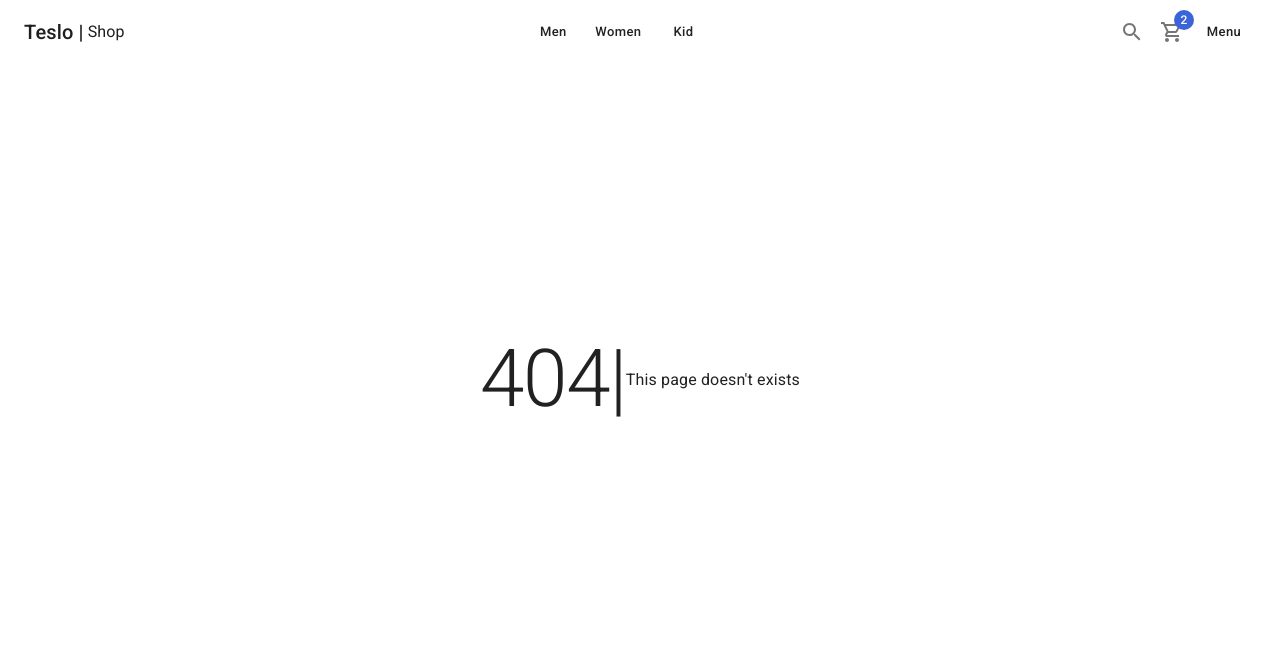
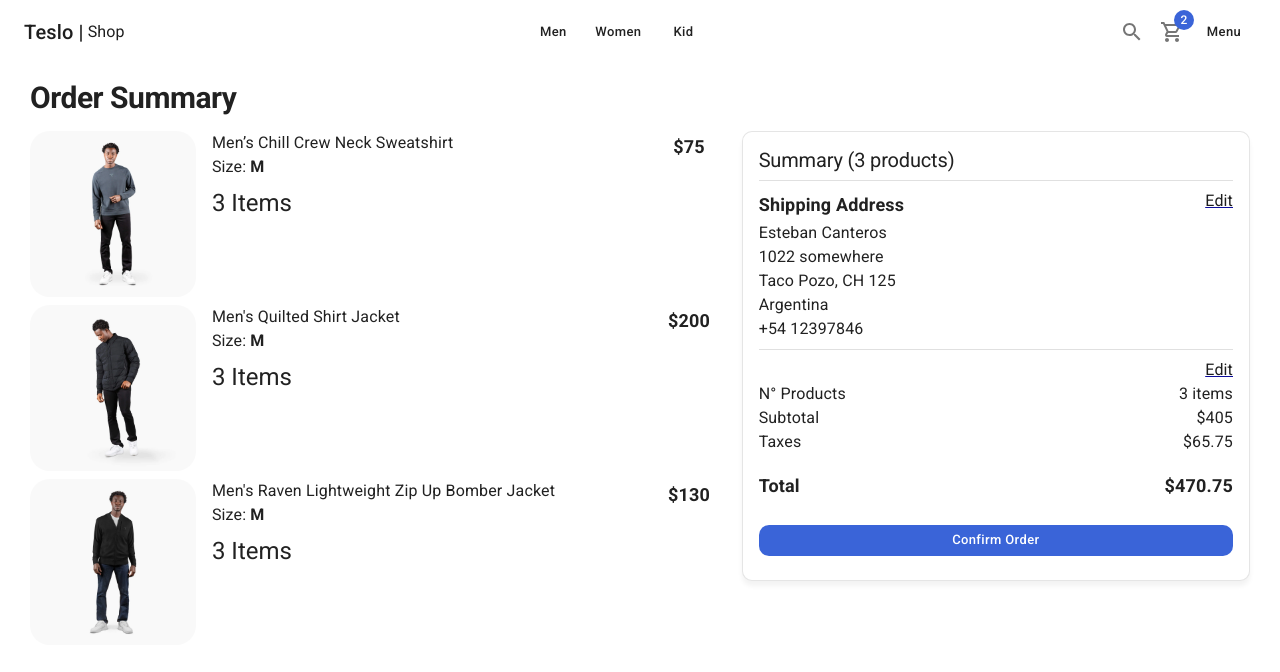
Before and after one commit to eacz/shop-nextjs, a Next.js app: page /checkout/summary in a window 1280 px wide. Before the commit this address had no page. Shown: the top 672 px of the page. Built offline with nearby package versions, Linux system fonts and the light colour scheme.

Commit message:
order summary page

```diff
--- a/src/components/cart/CartList.tsx
+++ b/src/components/cart/CartList.tsx
@@ -20,7 +20,7 @@
               <Link component='span'>
                 <CardActionArea>
                   <CardMedia
-                    image={`products/${product.images[0]}`}
+                    image={`/products/${product.images[0]}`}
                     component='img'
                     sx={{ borderRadius: 5 }}
                   />
@@ -34,7 +34,7 @@
               <Typography variant='body1'>
                 Size: <strong>M</strong>
               </Typography>
-              {editable ? <ItemCounter /> : <Typography variant='h4'>3 Items</Typography>}
+              {editable ? <ItemCounter /> : <Typography sx={{mt: 1}} variant='h5'>3 Items</Typography>}
             </Box>
           </Grid>
           <Grid item xs={2} display='flex' alignItems='center' flexDirection='column'>
--- /dev/null
+++ b/src/pages/checkout/summary.tsx
@@ -0,0 +1,62 @@
+import NextLink from 'next/link'
+import { Box, Button, Card, CardContent, Divider, Grid, Link, Typography } from '@mui/material'
+
+import { ShopLayout } from '@/components/layouts'
+import { CartList, OrderSummary } from '@/components/cart'
+
+const SummaryPage = () => {
+  return (
+    <ShopLayout title='Order Summary' pageDescription='Order Summary'>
+      <Typography variant='h1' component='h1' sx={{mb: 2}}>
+        Order Summary
+      </Typography>
+      <Grid container>
+        <Grid item xs={12} sm={7}>
+          <CartList />
+        </Grid>
+        <Grid item xs={12} sm={5}>
+          <Card className='summary-card'>
+            <CardContent>
+              <Typography variant='h2'>Summary (3 products)</Typography>
+              <Divider sx={{ my: 1 }} />
+
+              <Box display='flex' justifyContent='space-between'>
+                <Typography variant='subtitle1'>Shipping Address</Typography>
+
+                <NextLink href='/checkout/address' passHref>
+                  <Link underline='always' component='span'>
+                    Edit
+                  </Link>
+                </NextLink>
+              </Box>
+              <Typography>Esteban Canteros</Typography>
+              <Typography>1022 somewhere</Typography>
+              <Typography>Taco Pozo, CH 125</Typography>
+              <Typography>Argentina</Typography>
+              <Typography>+54 12397846</Typography>
+
+              <Divider sx={{ my: 1 }} />
+
+              <Box display='flex' justifyContent='end'>
+                <NextLink href='/cart' passHref>
+                  <Link underline='always' component='span'>
+                    Edit
+                  </Link>
+                </NextLink>
+              </Box>
+
+              <OrderSummary />
+              <Box sx={{ mt: 3 }}>
+                <Button color='secondary' className='circular-btn' fullWidth>
+                  Confirm Order
+                </Button>
+              </Box>
+            </CardContent>
+          </Card>
+        </Grid>
+      </Grid>
+    </ShopLayout>
+  )
+}
+
+export default SummaryPage
```
